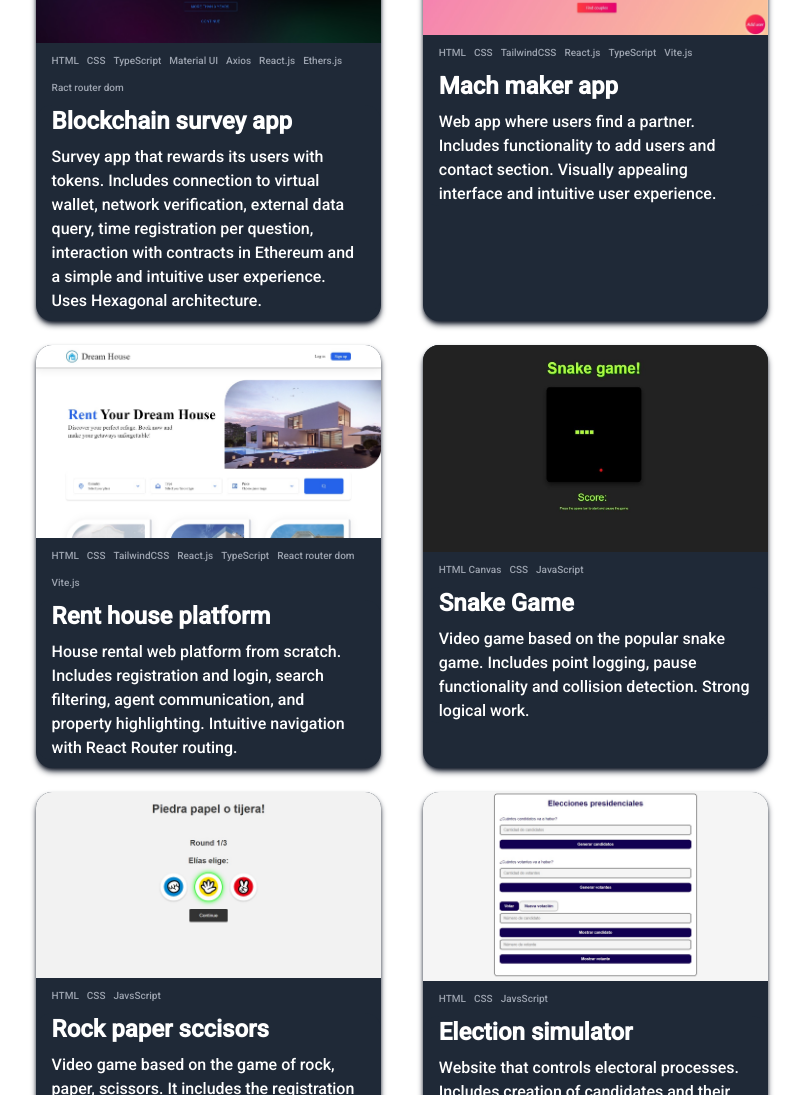
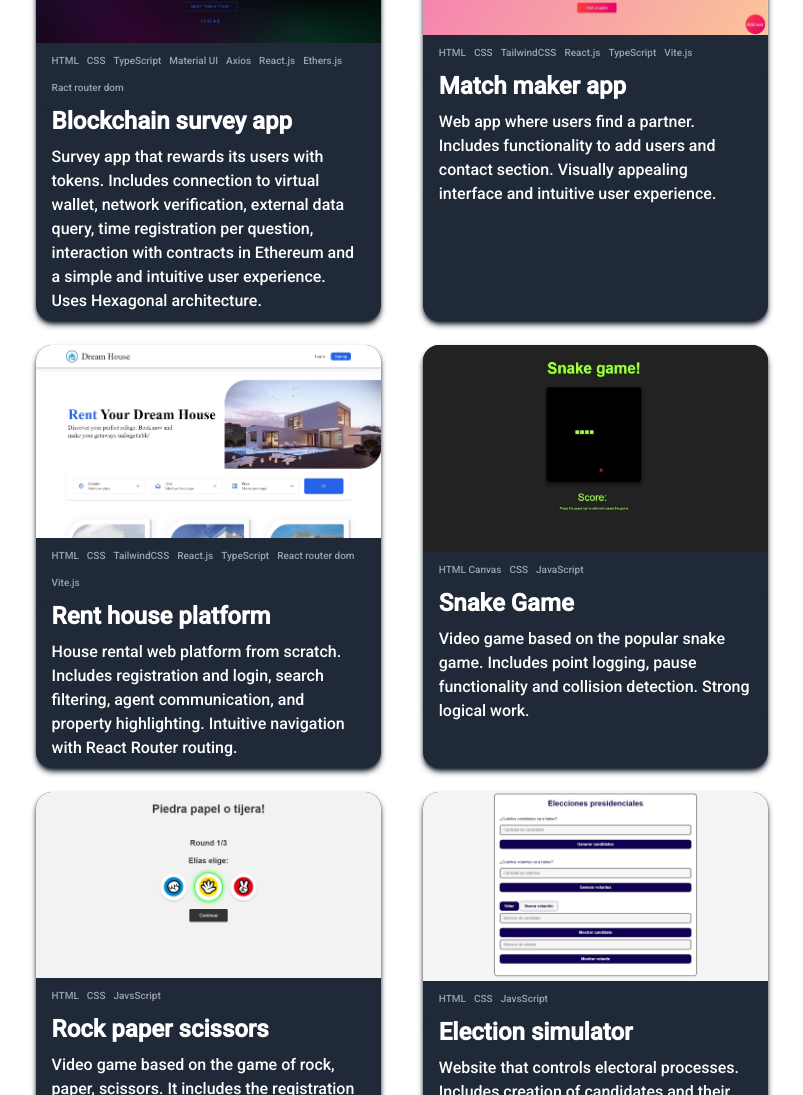
Before and after one commit to eliasismael/my-website, a React (Vite) app: page / in a window 1280 px wide. Shown: the part 1159-2254 px from the top of the page, without its empty margins (238-1041 px from the left). Built offline with nearby package versions, Linux system fonts and the light colour scheme.

Commit message:
new commit

```diff
--- a/src/components/ProjectsSection.tsx
+++ b/src/components/ProjectsSection.tsx
@@ -47,7 +47,7 @@ const ProjectsSection = () => {
 
         <ProjectCard
           image={imgFindYourLoveApp}
-          title="Mach maker app"
+          title="Match maker app"
           technologies={[
             "HTML",
             "CSS",
@@ -96,7 +96,7 @@ const ProjectsSection = () => {
 
         <ProjectCard
           image={imgRockPaperSccisors}
-          title="Rock paper sccisors"
+          title="Rock paper scissors"
           technologies={["HTML", "CSS", "JavsScript"]}
           date="jun-23 dec-23"
           info={`Video game based on the game of rock, paper, scissors. It includes the registration of users and their victories and the possibility of
```
